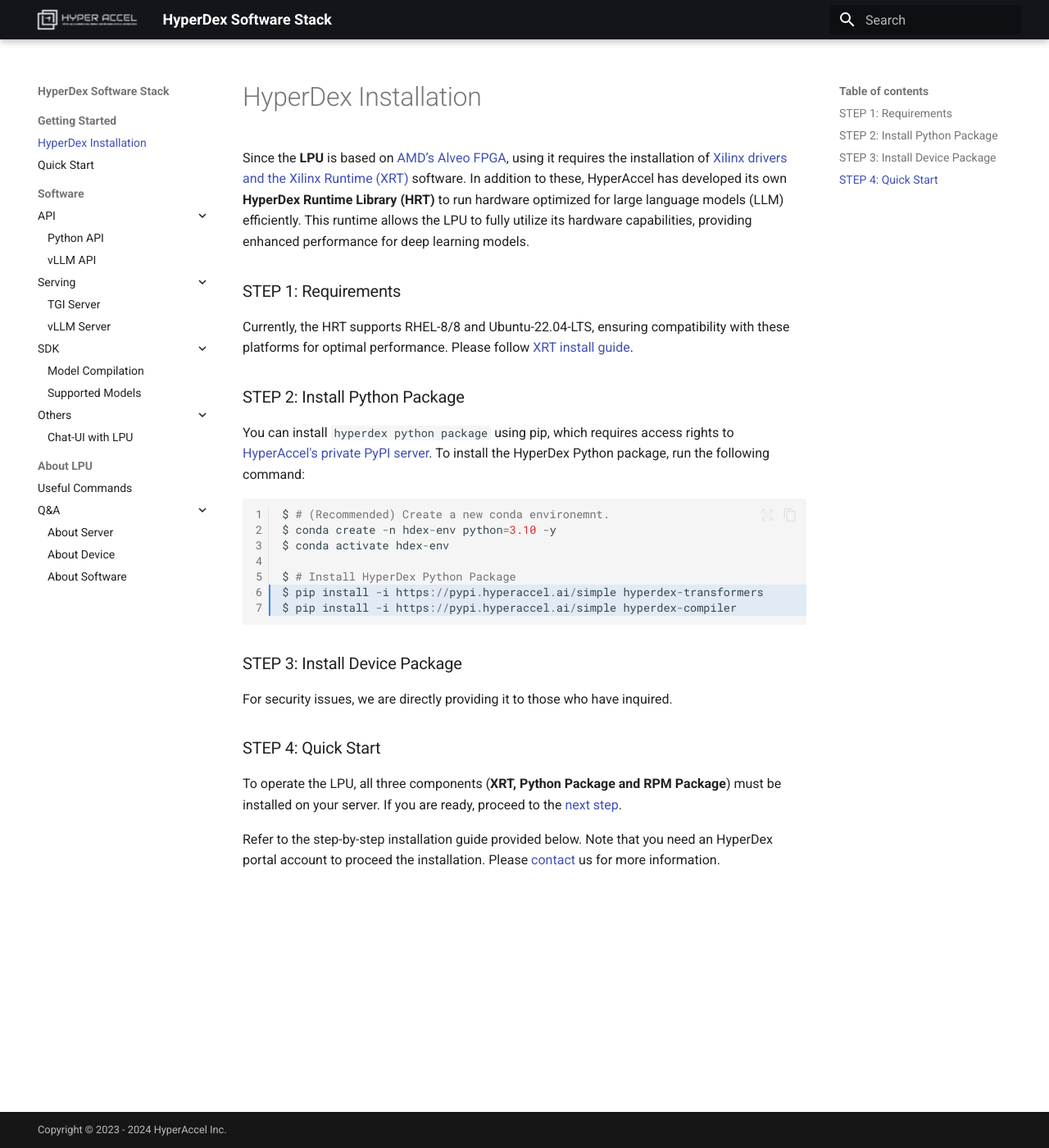
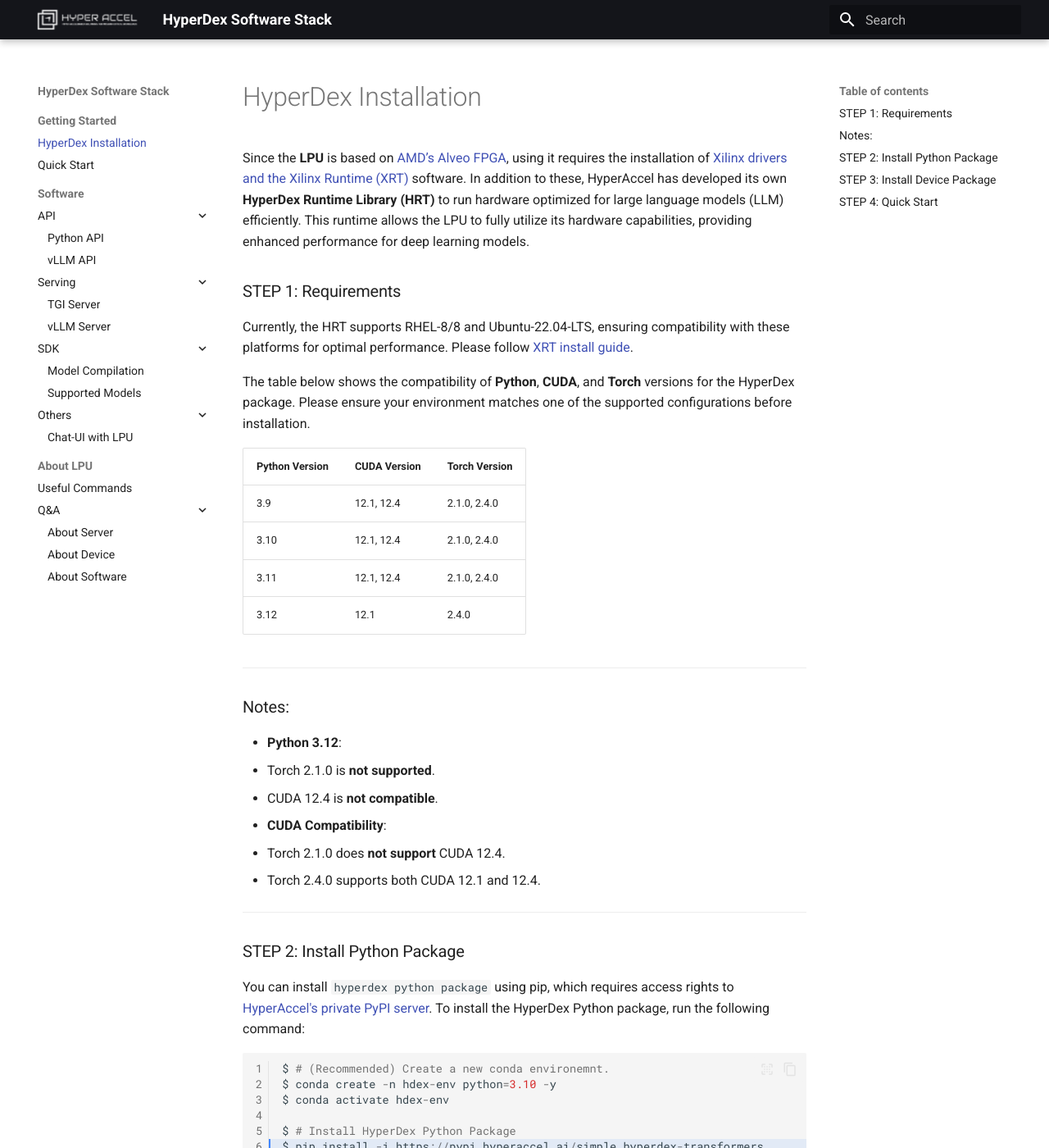
Before and after one commit to Hyper-Accel/docs, an MkDocs documentation site: the page built from docs/install_hyperdex.md, in a window 1280 px wide and 1400 px high. Shown: the whole window at 82% size. Built offline with MkDocs 1.6.1 and Material for MkDocs 9.7.7, drawn with Linux system fonts in a browser that asks for light colours.

Commit message:
Add requirements in install_hyperdex

```diff
--- a/docs/install_hyperdex.md
+++ b/docs/install_hyperdex.md
@@ -9,6 +9,26 @@
 
 Currently, the HRT supports RHEL-8/8 and Ubuntu-22.04-LTS, ensuring compatibility with these platforms for optimal performance. Please follow [XRT install guide](./install_xrt.md).
 
+The table below shows the compatibility of **Python**, **CUDA**, and **Torch** versions for the HyperDex package. Please ensure your environment matches one of the supported configurations before installation.
+
+| **Python Version** | **CUDA Version** | **Torch Version**     |
+|---------------------|------------------|------------------------|
+| 3.9                | 12.1, 12.4       | 2.1.0, 2.4.0          |
+| 3.10               | 12.1, 12.4       | 2.1.0, 2.4.0          |
+| 3.11               | 12.1, 12.4       | 2.1.0, 2.4.0          |
+| 3.12               | 12.1             | 2.4.0                 |
+
+---
+
+### Notes:
+- **Python 3.12**:
+  - Torch 2.1.0 is **not supported**.
+  - CUDA 12.4 is **not compatible**.
+- **CUDA Compatibility**:
+  - Torch 2.1.0 does **not support** CUDA 12.4.
+  - Torch 2.4.0 supports both CUDA 12.1 and 12.4.
+
+---
 
 ### STEP 2: Install Python Package
 
```
